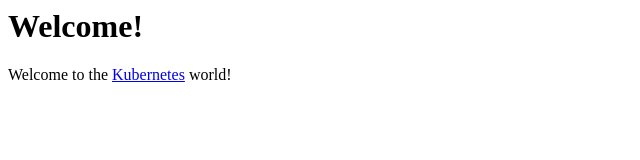
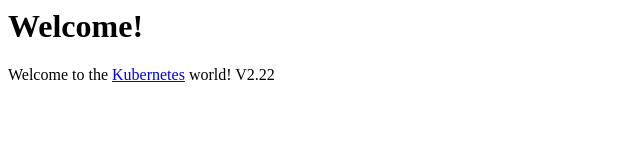
Before and after one commit to devscasset/k8s-ha, a plain HTML site: page index.html in a window 1280 px wide. Shown: the full height of the page, 0-640 px from the left. Drawn offline with Linux system fonts and the light colour scheme.

Commit message:
Update index

```diff
--- a/index.html
+++ b/index.html
@@ -4,6 +4,6 @@
     </head>
     <body>
         <h1>Welcome!</h1>
-        <p>Welcome to the <a href="https://kubernetes.io/">Kubernetes</a> world!</p>
+        <p>Welcome to the <a href="https://kubernetes.io/">Kubernetes</a> world! V2.22</p>
     </body>
 </html>
```
